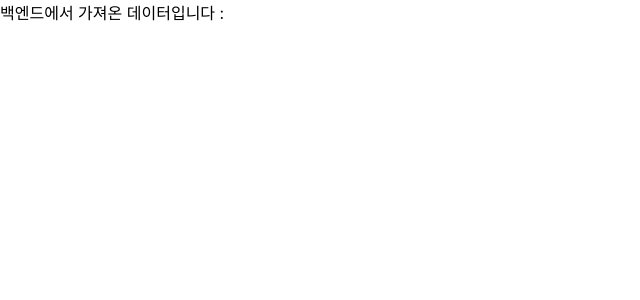
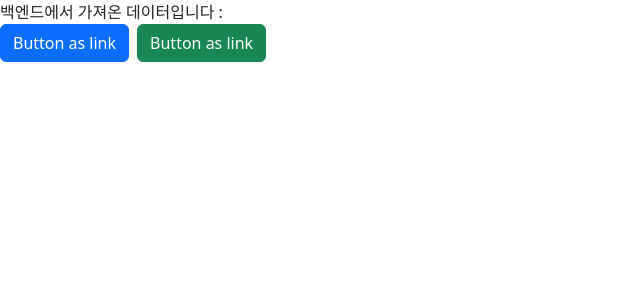
Before and after one commit to sloth0705/LomDDeock, a React (Create React App) app in the folder src/main/frontend/: page / in a window 1280 px wide. Shown: the top 300 px of the page, without its empty margins (0-640 px from the left). Built offline with nearby package versions, Linux system fonts and the light colour scheme; no server answers.

Commit message:
부트스트랩 적용

```diff
--- a/src/main/frontend/package.json
+++ b/src/main/frontend/package.json
@@ -7,8 +7,10 @@
     "@testing-library/react": "^13.4.0",
     "@testing-library/user-event": "^13.5.0",
     "axios": "^1.6.0",
+    "bootstrap": "^5.3.2",
     "http-proxy-middleware": "^2.0.6",
     "react": "^18.2.0",
+    "react-bootstrap": "^2.9.1",
     "react-dom": "^18.2.0",
     "react-scripts": "5.0.1",
     "web-vitals": "^2.1.4"
--- a/src/main/frontend/src/App.js
+++ b/src/main/frontend/src/App.js
@@ -1,6 +1,7 @@
 import React, {useEffect, useState} from 'react';
 import axios from 'axios';
-
+import { Button, Stack } from 'react-bootstrap';
+import 'bootstrap/dist/css/bootstrap.min.css';
 function App() {
    const [hello, setHello] = useState('')
 
@@ -13,9 +14,19 @@
     }, []);
 
     return (
-        <div>
-            백엔드에서 가져온 데이터입니다 : {hello}
-        </div>
+        <>
+            <div>
+                백엔드에서 가져온 데이터입니다 : {hello}
+            </div>
+            <Stack direction="horizontal" gap={2}>
+              <Button as="a" variant="primary">
+                Button as link
+              </Button>
+              <Button as="a" variant="success">
+                Button as link
+              </Button>
+            </Stack>
+        </>
     );
 }
 
```
Also changed, not shown: 1 other file (tests, documents, lock files or other folders).
